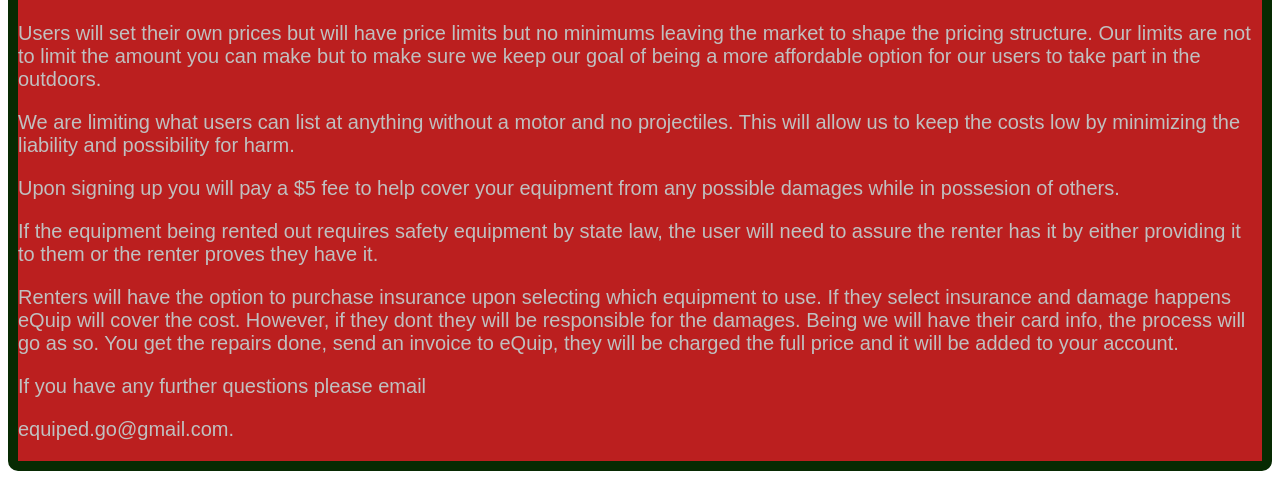
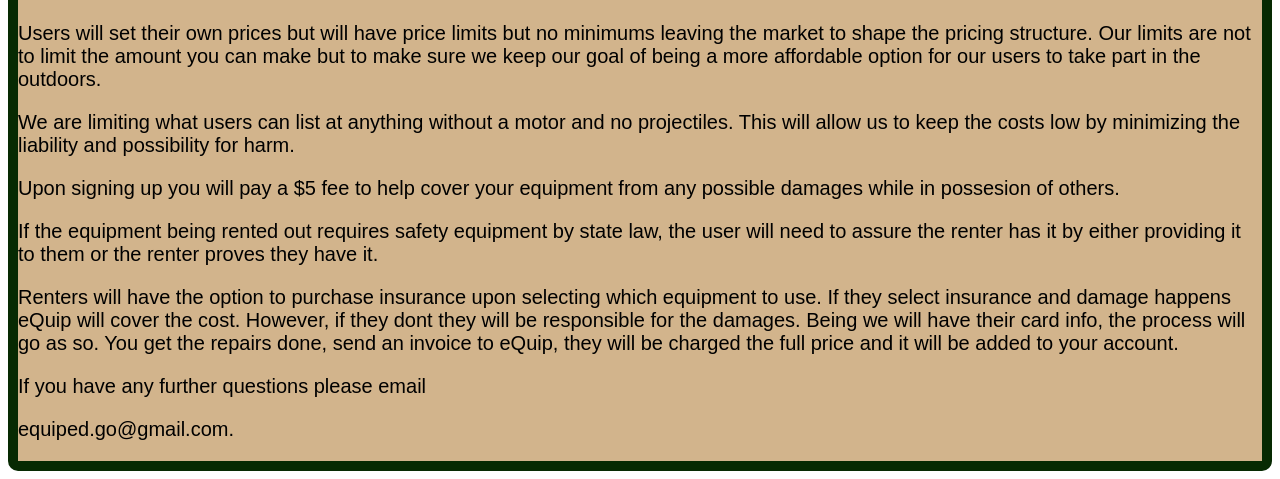
Before and after one commit to connordw95/infosheet, a plain HTML site: page docs/index.html in a window 1280 px wide. Shown: the part 628-1107 px from the top of the page. Drawn offline with Linux system fonts and the light colour scheme; a web font is replaced by a local one.

Commit message:
Color changes
Both Font and Background

```diff
--- a/docs/site.css
+++ b/docs/site.css
@@ -1,11 +1,11 @@
 div {
-  background-color: #BB1F1F;
+  background-color: tan;
   background-repeat: no-repeat;
   background-position: center;
   background-attachment: fixed;
   background-size: cover;
   border: 10px solid #072A02;
-  color: silver;
+  color: black;
   border-radius: 10px;
  }
 
```
